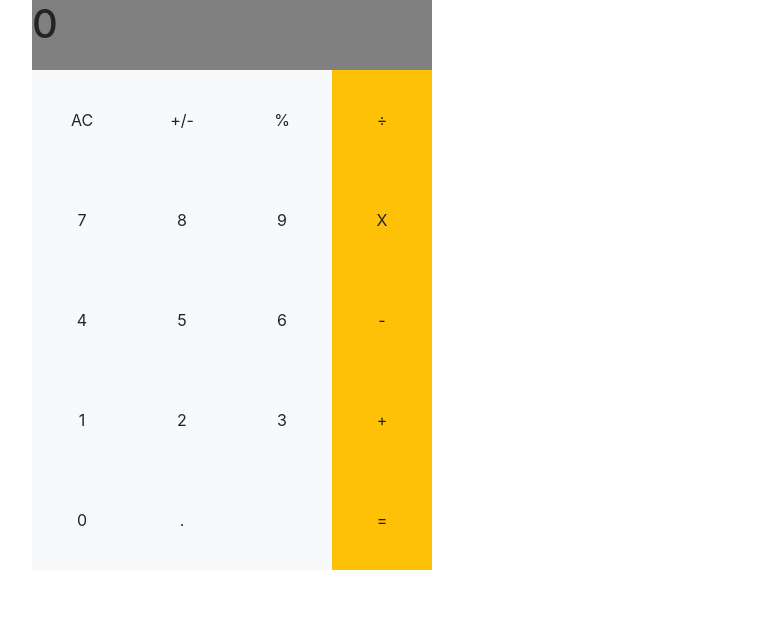
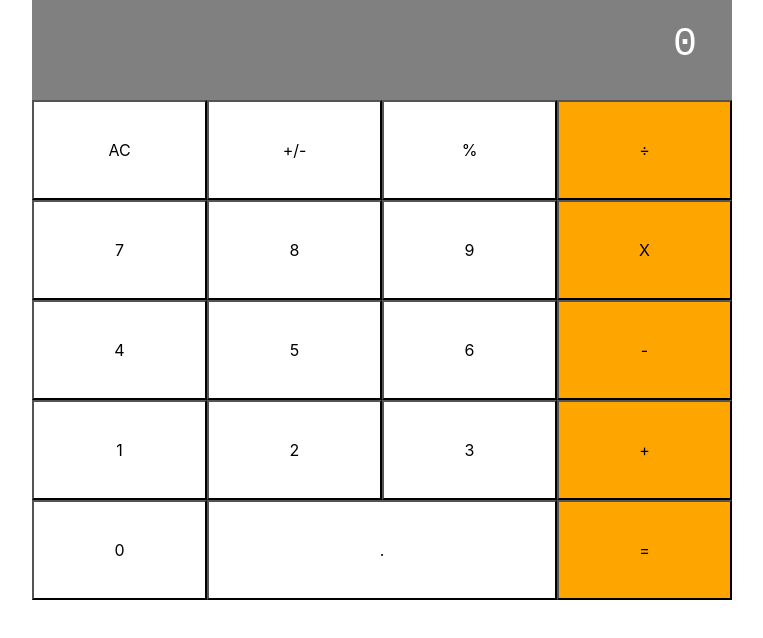
Before and after one commit to Lidya1234/calculator, a React (Create React App) app: page / in a window 1280 px wide. Shown: the top 638 px of the page, without its empty margins (364-1127 px from the left). Built offline with nearby package versions, Linux system fonts and the light colour scheme.

Commit message:
Add style to the app

```diff
--- a/src/components/Button.js
+++ b/src/components/Button.js
@@ -1,14 +1,26 @@
 import { PropTypes } from 'prop-types';
-import Button from 'react-bootstrap/Button';
+// import Button from 'react-bootstrap/Button';
+import * as styles from '../style.module.css';
 
-const Buttons = ({ buttonName, color, clickHandler }) => (
-  <Button className={`btn rounded-0 keys btn-${color}`} onClick={() => clickHandler({ buttonName })}>{buttonName}</Button>
+const Buttons = ({
+  buttonName, color, wide, clickHandler,
+}) => (
+  <button
+    type="button"
+    className={`${styles.button}
+                                    ${color ? styles.white : styles.color1}
+                                    ${wide === 'true' ? styles.wide : styles.button}`}
+    onClick={() => clickHandler({ buttonName })}
+  >
+    {buttonName}
+  </button>
 );
 
 Buttons.propTypes = {
   buttonName: PropTypes.string.isRequired,
   clickHandler: PropTypes.func.isRequired,
   color: PropTypes.string.isRequired,
+  wide: PropTypes.string.isRequired,
 };
 
 export default Buttons;
--- a/src/components/ButtonPanel.js
+++ b/src/components/ButtonPanel.js
@@ -6,34 +6,34 @@ const ButtonPanel = ({ clickHandler }) => (
   <>
     <div className={styles.buttonpannel}>
       <div>
-        <Buttons buttonName="AC" color="light" clickHandler={(buttonName) => clickHandler(buttonName)} />
-        <Buttons buttonName="+/-" color="light" clickHandler={(buttonName) => clickHandler(buttonName)} />
-        <Buttons buttonName="%" color="light" clickHandler={(buttonName) => clickHandler(buttonName)} />
-        <Buttons buttonName="÷" color="warning" clickHandler={(buttonName) => clickHandler(buttonName)} />
+        <Buttons buttonName="AC" color="white" clickHandler={(buttonName) => clickHandler(buttonName)} />
+        <Buttons buttonName="+/-" color="white" clickHandler={(buttonName) => clickHandler(buttonName)} />
+        <Buttons buttonName="%" color="white" clickHandler={(buttonName) => clickHandler(buttonName)} />
+        <Buttons buttonName="÷" clickHandler={(buttonName) => clickHandler(buttonName)} />
       </div>
       <div>
-        <Buttons buttonName="7" color="light" clickHandler={(buttonName) => clickHandler(buttonName)} />
-        <Buttons buttonName="8" color="light" clickHandler={(buttonName) => clickHandler(buttonName)} />
-        <Buttons buttonName="9" color="light" clickHandler={(buttonName) => clickHandler(buttonName)} />
-        <Buttons buttonName="X" color="warning" clickHandler={(buttonName) => clickHandler(buttonName)} />
+        <Buttons buttonName="7" color="white" clickHandler={(buttonName) => clickHandler(buttonName)} />
+        <Buttons buttonName="8" color="white" clickHandler={(buttonName) => clickHandler(buttonName)} />
+        <Buttons buttonName="9" color="white" clickHandler={(buttonName) => clickHandler(buttonName)} />
+        <Buttons buttonName="X" clickHandler={(buttonName) => clickHandler(buttonName)} />
       </div>
       <div>
-        <Buttons buttonName="4" color="light" clickHandler={(buttonName) => clickHandler(buttonName)} />
-        <Buttons buttonName="5" color="light" clickHandler={(buttonName) => clickHandler(buttonName)} />
-        <Buttons buttonName="6" color="light" clickHandler={(buttonName) => clickHandler(buttonName)} />
-        <Buttons buttonName="-" color="warning" clickHandler={(buttonName) => clickHandler(buttonName)} />
+        <Buttons buttonName="4" color="white" clickHandler={(buttonName) => clickHandler(buttonName)} />
+        <Buttons buttonName="5" color="white" clickHandler={(buttonName) => clickHandler(buttonName)} />
+        <Buttons buttonName="6" color="white" clickHandler={(buttonName) => clickHandler(buttonName)} />
+        <Buttons buttonName="-" clickHandler={(buttonName) => clickHandler(buttonName)} />
       </div>
       <div>
-        <Buttons buttonName="1" color="light" clickHandler={(buttonName) => clickHandler(buttonName)} />
-        <Buttons buttonName="2" color="light" clickHandler={(buttonName) => clickHandler(buttonName)} />
-        <Buttons buttonName="3" color="light" clickHandler={(buttonName) => clickHandler(buttonName)} />
-        <Buttons buttonName="+" color="warning" clickHandler={(buttonName) => clickHandler(buttonName)} />
+        <Buttons buttonName="1" color="white" clickHandler={(buttonName) => clickHandler(buttonName)} />
+        <Buttons buttonName="2" color="white" clickHandler={(buttonName) => clickHandler(buttonName)} />
+        <Buttons buttonName="3" color="white" clickHandler={(buttonName) => clickHandler(buttonName)} />
+        <Buttons buttonName="+" clickHandler={(buttonName) => clickHandler(buttonName)} />
       </div>
       <div>
-        <Buttons buttonName="0" color="light" clickHandler={(buttonName) => clickHandler(buttonName)} />
-        <Buttons buttonName="." color="light" clickHandler={(buttonName) => clickHandler(buttonName)} />
-        <Buttons buttonName=" " color="light" clickHandler={(buttonName) => clickHandler(buttonName)} />
-        <Buttons buttonName="=" color="warning" clickHandler={(buttonName) => clickHandler(buttonName)} />
+        <Buttons buttonName="0" color="white" clickHandler={(buttonName) => clickHandler(buttonName)} />
+        <Buttons buttonName="." color="white" wide="true" clickHandler={(buttonName) => clickHandler(buttonName)} />
+
+        <Buttons buttonName="=" clickHandler={(buttonName) => clickHandler(buttonName)} />
       </div>
     </div>
   </>
--- a/src/style.module.css
+++ b/src/style.module.css
@@ -1,17 +1,47 @@
 .app,
 .display,
 .buttonpannel {
-  width: 800px;
+  width: 700px;
+  display: flex;
+  flex-direction: column;
   margin-left: 20%;
-  padding-right: 100px;
+
 }
 
 .display {
   margin-right: 100px;
   background-color: gray;
-  width: 400px;
-  margin-bottom: 0;
-  padding-bottom: 0;
-  overflow: hidden;
-  height: 70px;
+  height: 100px;
+  font-family: 'Courier New', Courier, monospace;
+  color: white;
+  font-style: bold;
+  text-align: right;
+  padding-right: 5%;
+  padding-top: 3%;
 }
+
+.buttonpannel div
+{
+  height: 100px;
+}
+
+.button{
+width: 25%;
+height: 100px;
+text-align: center;
+color: black;
+border: 1;
+}
+.color1
+{
+  background-color: orange;
+}
+.white
+{
+  background-color: white;
+}
+
+.wide
+{
+  width: 50%;
+}
```
